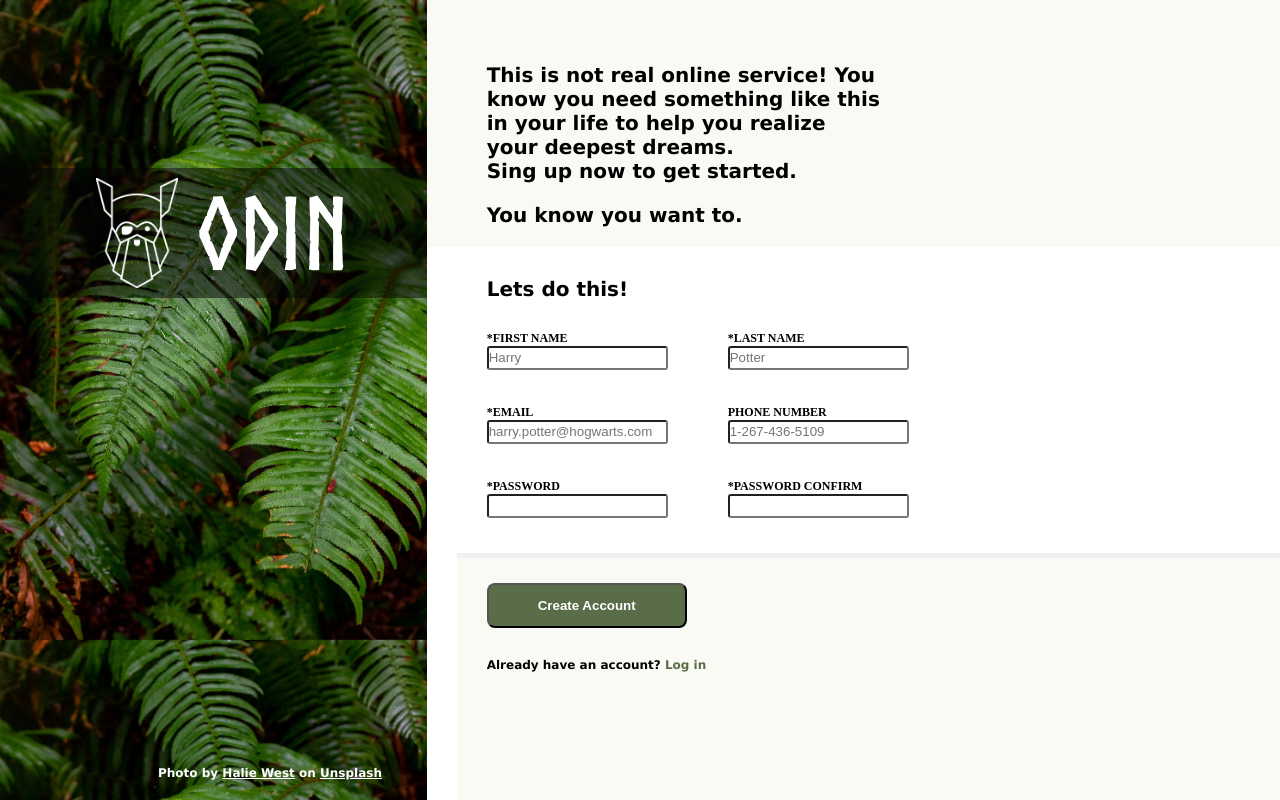
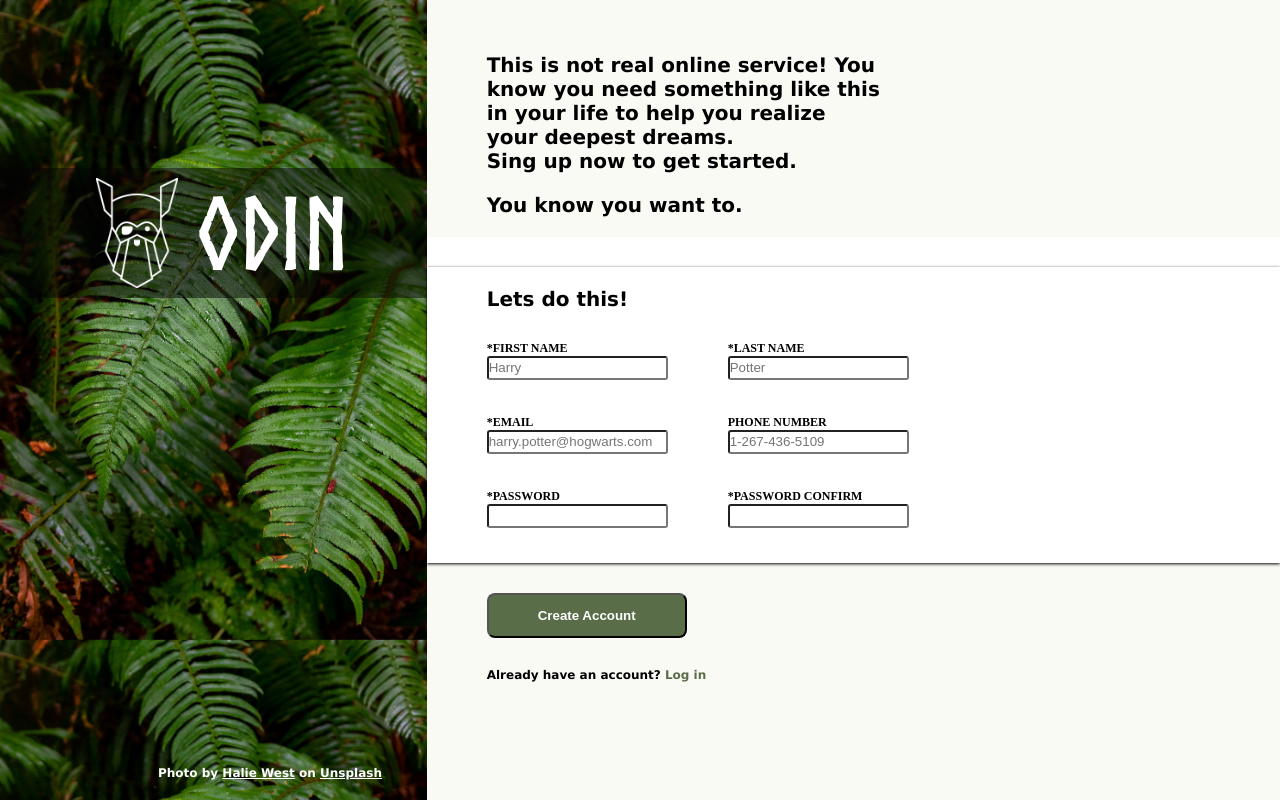
Before and after one commit to JT84-bit/sign-up-form, a plain HTML site: page index.html in a window 1280 px wide. Drawn offline with Linux system fonts and the light colour scheme.

Commit message:
Fixed box shadow on query element

```diff
--- a/style.css
+++ b/style.css
@@ -59,14 +59,18 @@ p {
     flex-direction: column;
     justify-content: flex-start;
     position: relative;
-    box-shadow: 0px 5px rgb(240, 240, 240);
-    margin-left: 30px;
+    box-shadow: 0px 1px 3px black;
+}
+
+.query-section p {
+    margin-top: 20px;
+    margin-left: 60px;
 }
 
 .names, .contact, .password {
     display: flex;
     margin-top: 10px;
-    margin-left: 30px;
+    margin-left: 60px;
     margin-bottom: 20px;
     gap: 60px;
 }
@@ -78,7 +82,6 @@ p {
     flex-direction: column;
     justify-items: left;
     align-content: flex-start;
-    margin-left: 30px;
 }
 
 .submit-section button {
@@ -90,7 +93,7 @@ p {
     border-radius: 8px;
     margin-top: 30px;
     margin-bottom: 30px;
-    margin-left: 30px;
+    margin-left: 60px;
 }
 
 .logo {
@@ -126,6 +129,7 @@ input, label{
 .account-link a{
     color: #596D48;
     text-decoration: none;
+
  }
 
  .logo-text {
@@ -142,6 +146,7 @@ input, label{
 
  .account-link {
     font-size: 12px;
+    margin-left: 60px;
  }
 
  .photo-link p{
```
